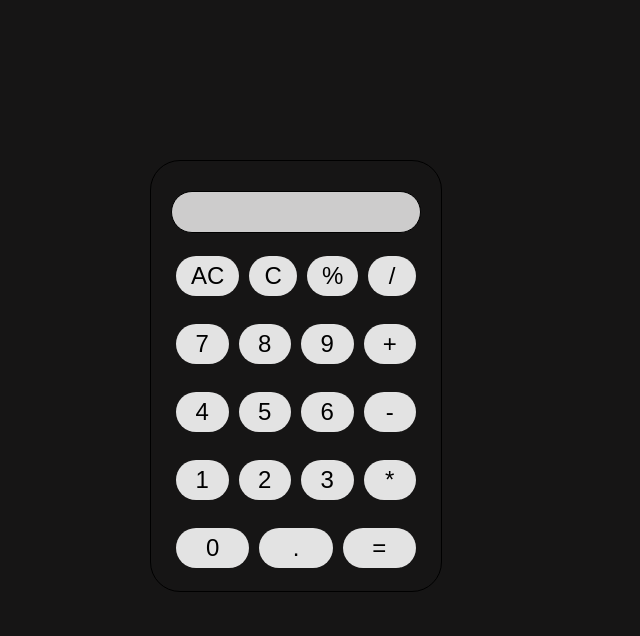
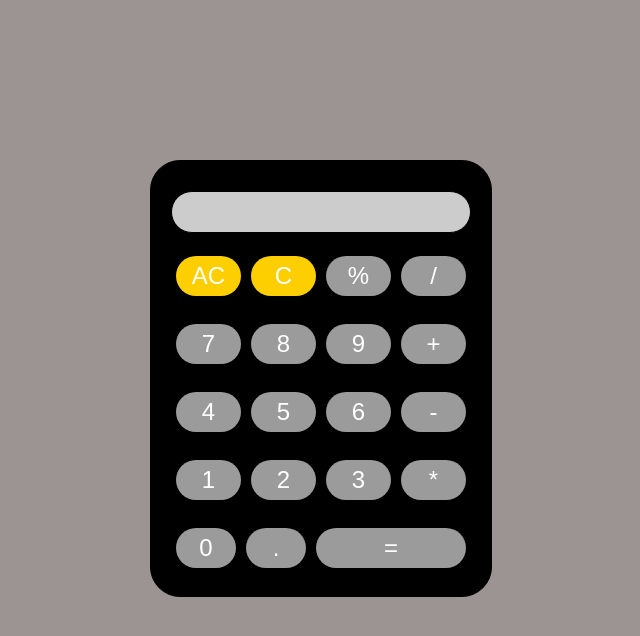
Before and after one commit to h4ycon/calculator, a plain HTML site: page index.html in a window 1280 px wide. Shown: the whole page, without its empty margins (362-1002 px from the left). Drawn offline with Linux system fonts and the light colour scheme.

Commit message:
Refactoredlayout and colors

```diff
--- a/index.html
+++ b/index.html
@@ -6,10 +6,10 @@
 
     <body>
 
-        <div id="body">
+        <div id="calculator-main">
             <div id="display-screen"><p id="display-text"></p></div>
-            <button id="btn-AC" value="AC">AC</button>
-            <button id="btn-C" value="C" >C</button>
+            <button class="btn btn-color" value="AC">AC</button>
+            <button class="btn btn-color" value="C" >C</button>
             <button class="btn operator" value="%" >%</button>
             <button class="btn operator" value="/" >/</button>
             <button class="btn" value="7">7</button>
--- a/style.css
+++ b/style.css
@@ -1,14 +1,13 @@
-
-
 body{
-    background-color: rgb(22, 21, 21);
+    background-color: rgb(156, 147, 147);
 }
 
 #text{ padding: 5px;}
 
-#body{
-    width: 250px;
+#calculator-main{
+    width: 300px;
     height: 400px;
+    background-color: black;
 
     position: absolute;
     top: 20%;
@@ -21,16 +20,19 @@ body{
     flex-wrap: wrap;
 
     margin: 0 auto;
-    padding: 30px 20px 0 20px;
+    padding: 30px 20px 5px 20px;
 }
 
 #display-screen{
     display: inline-flex;
     align-items:center;
+
     width: 100%;
     height: 40px;
+
     border: 1px solid black;
     border-radius: 40px;
+
     background-color: rgb(205, 204, 204);
 
 }
@@ -40,62 +42,29 @@ body{
     margin-right: 20px;
 }
 
+#operate{
+    flex: 0 0 50%;
+}
+
 .btn{
+    flex:1 0 20%;
     display: inline-flex;
     align-items:center;
     justify-content: center;
-    flex:1;
-    background-color: rgb(227, 227, 227);
-    width:100px;
-    padding: 15px;
-    height:40px;
+
+    color: white;
+    background-color: rgb(155, 155, 155);
+    font-size: 1.5em;
+
+    height:15px;
+    width: 50px;
+    margin: 5px;
+    padding: 20px;
+
     border:0px solid gray;
     border-radius: 50px;
-    margin: 5px;
-    font-size: 1.5em;
 }
 
-#btn-AC{
-    display: inline-flex;
-    align-items:center;
-    justify-content: center;
-    flex:1;
-    background-color: rgb(227, 227, 227);
-    width:100px;
-    padding: 15px;
-    height:40px;
-    border:0px solid gray;
-    border-radius: 50px;
-    margin: 5px;
-    font-size: 1.5em;
+.btn-color{
+    background-color: rgb(253, 207, 0);
 }
-
-#btn-C{
-    display: inline-flex;
-    align-items:center;
-    justify-content: center;
-    flex:1;
-    background-color: rgb(227, 227, 227);
-    width:100px;
-    padding: 15px;
-    height:40px;
-    border:0px solid gray;
-    border-radius: 50px;
-    margin: 5px;
-    font-size: 1.5em;
-}
-
-.btn-lrg{
-    display: inline-flex;
-    align-items:center;
-    justify-content: center;
-    flex-shrink: 0;
-    background-color: rgb(227, 227, 227);
-    width:100px;
-    padding: 15px;
-    height:40px;
-    border:0px solid gray;
-    border-radius: 50px;
-    margin: 5px;
-    font-size: 1.5em;
-}
```
